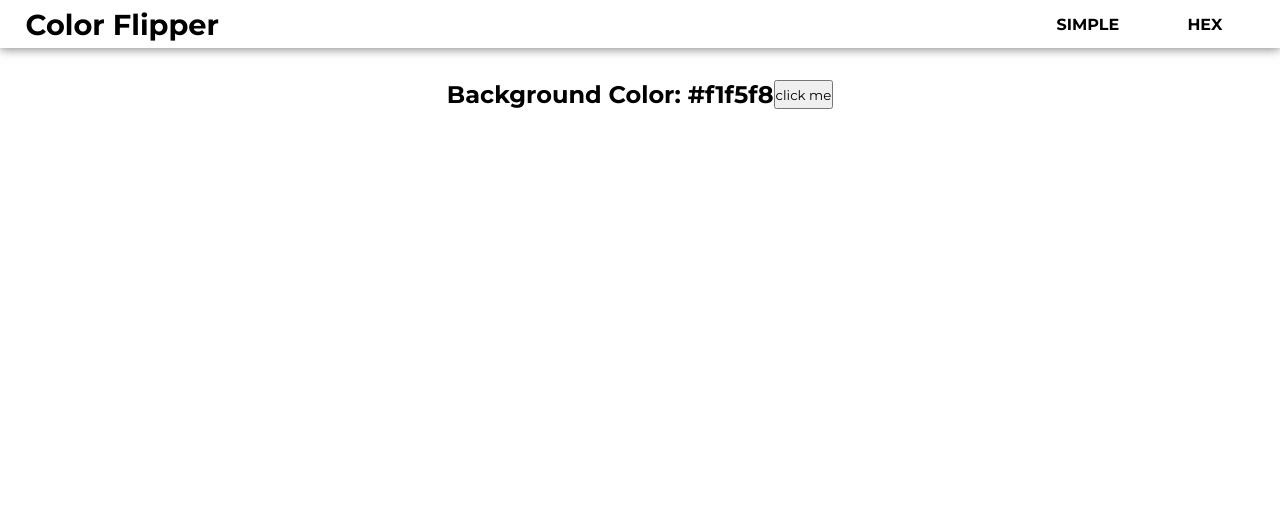
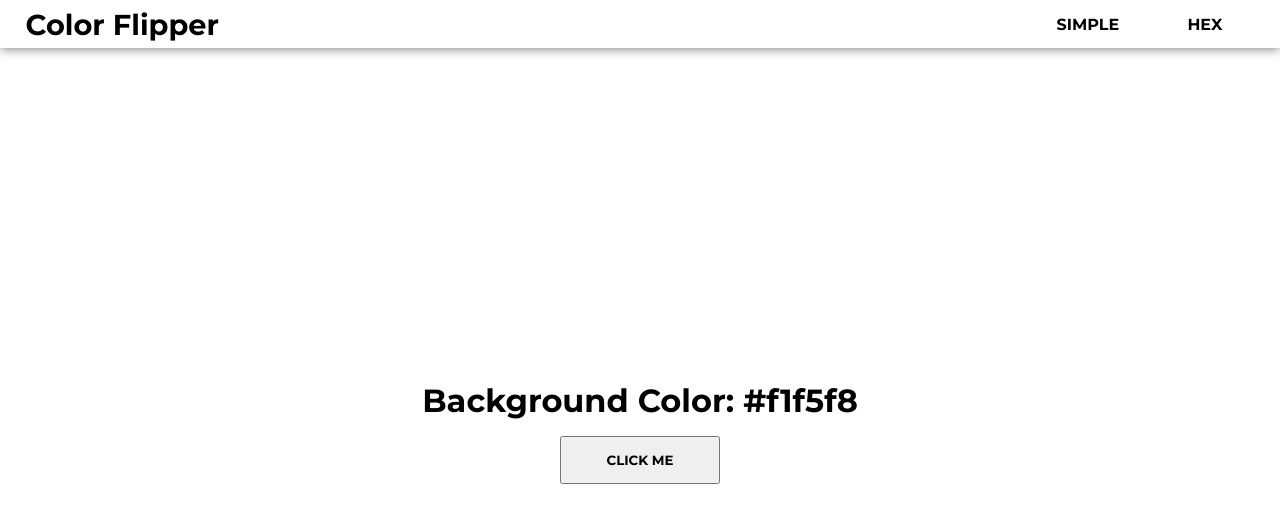
Before and after one commit to LorenzoZemp/ColorFlipperJS, a plain HTML site: page index.html in a window 1280 px wide. Drawn offline with Linux system fonts and the light colour scheme.

Commit message:
basic styling for site

```diff
--- a/style.css
+++ b/style.css
@@ -49,14 +49,29 @@ li a {
   transition: color 0.3s ease-in-out;
 }
 
-.container {
+main {
   display: flex;
-  width: 100%;
-  height: 100%;
+  height: 90vh;
+  width: 100vw;
   justify-content: center;
-  align-content: center;
+  align-items: center;
 }
 
 .btn-hero {
   display: block;
+  width: 10rem;
+  height: 3rem;
+  text-transform: uppercase;
+  font-weight: bold;
+  margin: 1rem 0 1rem 0;
 }
+
+.container {
+  display: flex;
+  flex-direction: column;
+  align-items: center;
+}
+
+main h2 {
+  font-size: 2rem;
+}
```
